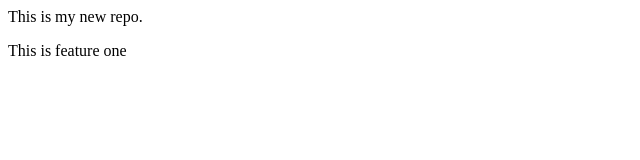
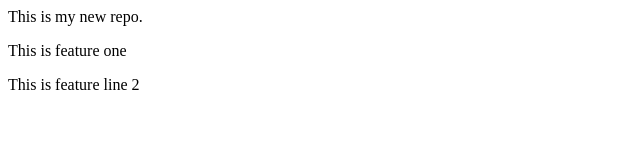
Before and after one commit to Safin909/localrepo, a plain HTML site: page index.html in a window 1280 px wide. Shown: the whole page, without its empty margins (0-640 px from the left). Drawn offline with Linux system fonts and the light colour scheme.

Commit message:
Added line 2

```diff
--- a/index.html
+++ b/index.html
@@ -1,2 +1,3 @@
 <p>This is my new repo.</p>
 <p>This is feature one</p>
+<p>This is feature line 2</p>
```
